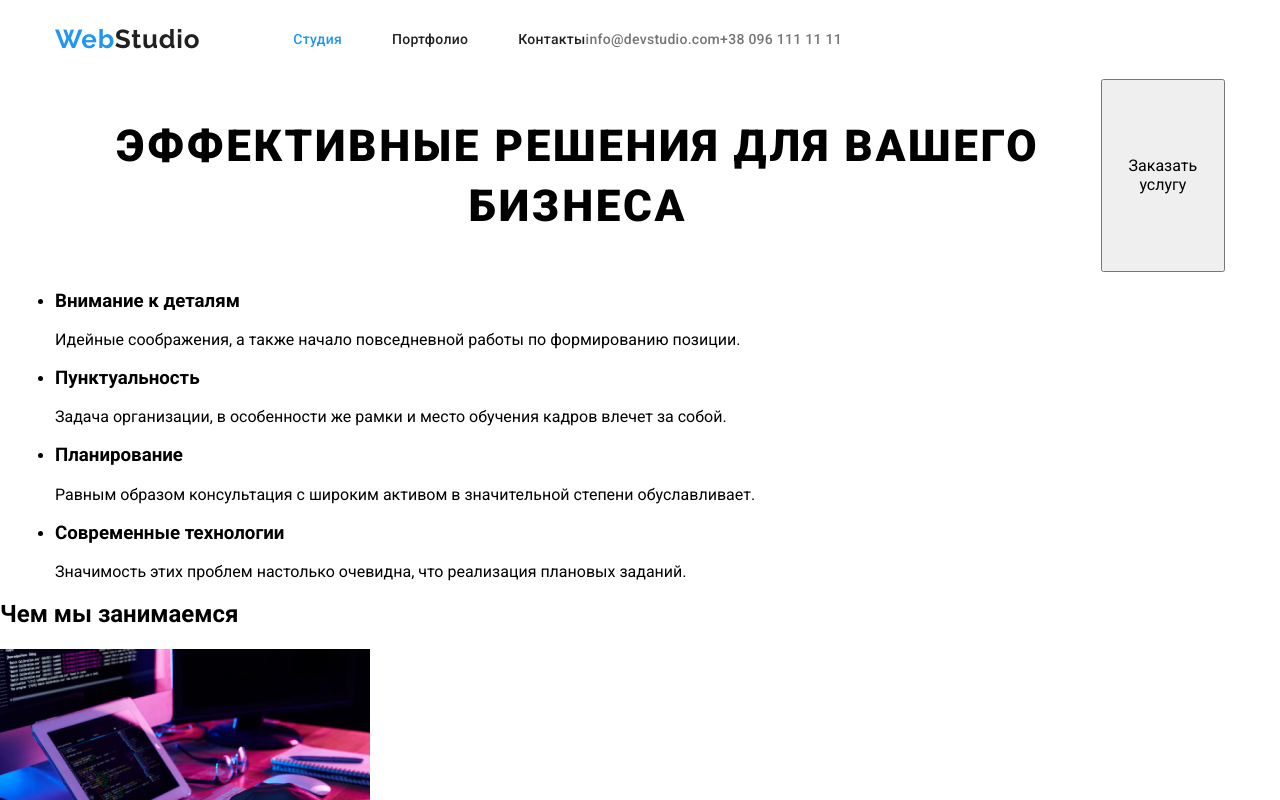
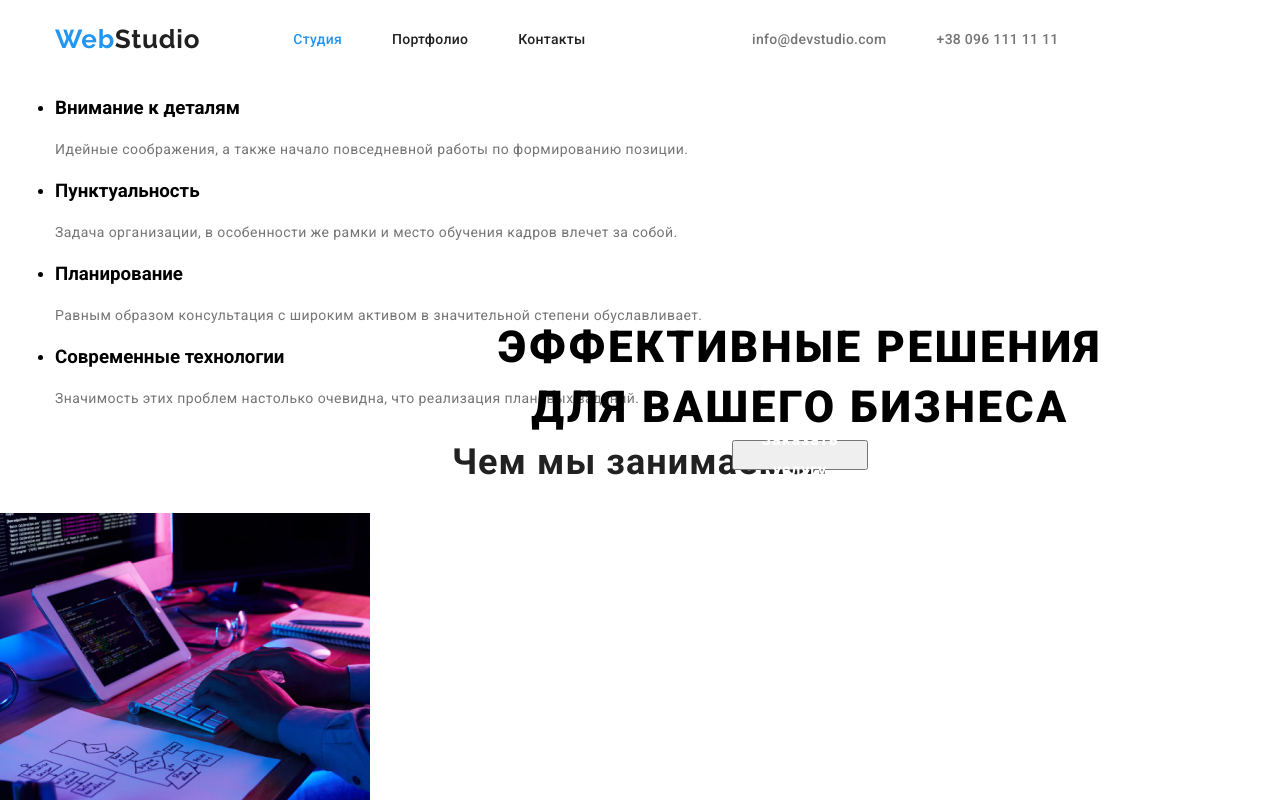
Before and after one commit to Julija100/goit-markup-hw-03, a plain HTML site: page index.html in a window 1280 px wide. Shown: the top 800 px of the page. Drawn offline with nearby package versions, Linux system fonts and the light colour scheme.

Commit message:
add css hero

```diff
--- a/css/style.css
+++ b/css/style.css
@@ -87,6 +87,10 @@ padding-bottom:24px;}
 .header-contacts-list{
   display: flex;
   align-items: center;
+  margin: auto;
+}
+.header-contacts:first-of-type {
+  margin-right: 50px;
 }
 .logotype{
   margin-right: 93px;
@@ -121,36 +125,61 @@ padding-bottom:24px;}
   color: var(--accent-color);
 }
 
+
 /*=====HEADER END=====*/
 
 /*=====HERO=====*/
 .hero .container{
-  display: flex;
+  flex-grow: 1;
+  background-color: aqua;
 }
+
 .main-h1 {
+position: absolute;
+width: 696px;
+height: 120px;
+left: 452px;
+top: 280px;
+
+font-style: normal;
 font-weight: 900;
 font-size: 44px;
-  line-height: 1.364;
+line-height: 60px;
+
+
 text-align: center;
 letter-spacing: 0.06em;
 text-transform: uppercase;
-  /*color: #ffffff;*/
+
+}
 
   .button{
   color: var(--title-text-color);
   background-color: var(--primary-bg-color);
 }
 .order-service-button {
+position: absolute;
+width: 136px;
+height: 30px;
+left: 732px;
+top: 440px;
+
+font-family: Roboto;
+font-style: normal;
 font-weight: bold;
 font-size: 16px;
-  line-height: 1.875;
+line-height: 30px;
+
+
 display: flex;
 align-items: center;
 text-align: center;
 letter-spacing: 0.06em;
-  color: #ffffff;
-  background-color: #2196f3;
 
+color: #FFFFFF;
+
+
+}
 /*=====HERO END=====*/
 
 /*=====COMPONENTS=====*/
```
Lines whose indentation alone changed are shown as unchanged.
